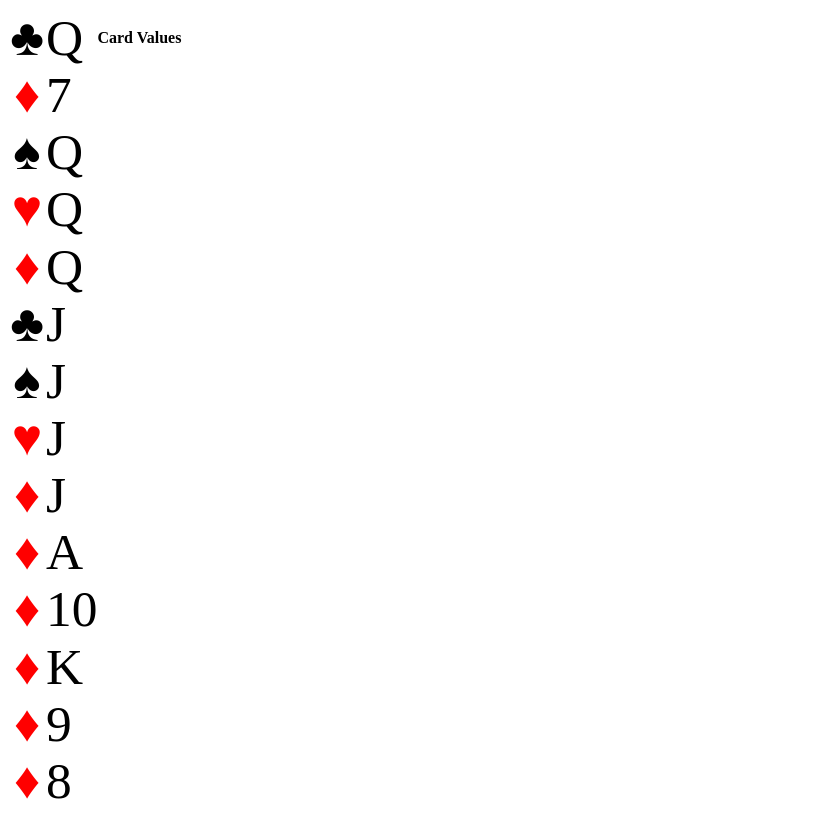
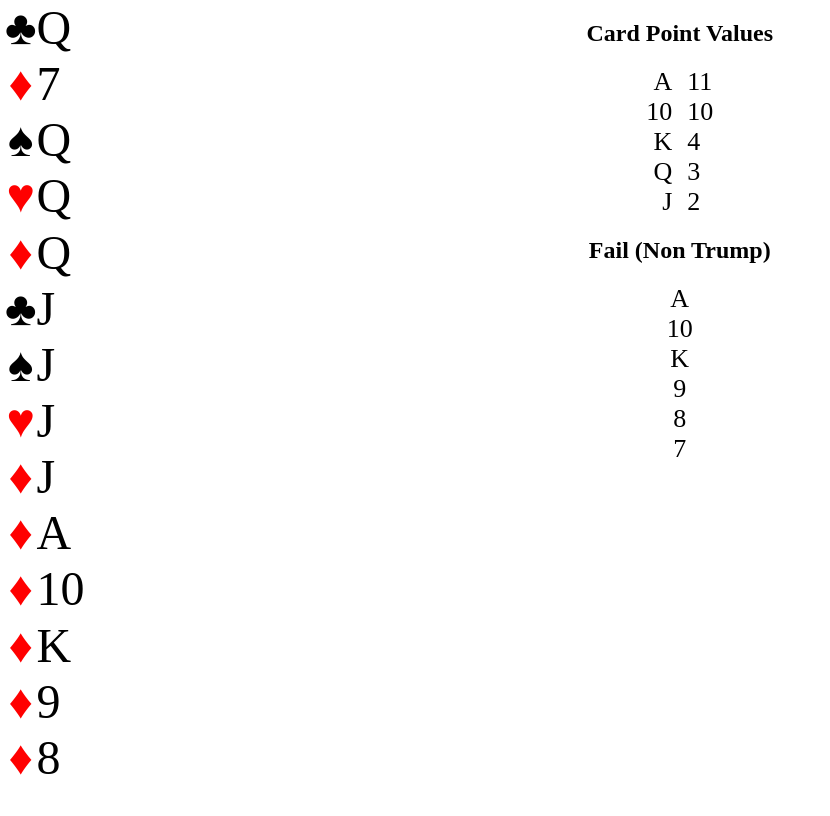
Before and after one commit to JoshuaBaert/sheephead, an Angular app in the folder client/: page / in a window 1280 px wide. Shown: the whole page, without its empty margins (0-830 px from the left). Built offline with nearby package versions, Linux system fonts and the light colour scheme.

Commit message:
super simple

```diff
--- a/client/src/app/app.component.ts
+++ b/client/src/app/app.component.ts
@@ -61,7 +61,7 @@ const trumpOrder = [
   },
 ];
 
-const point = [
+const pointTable = [
   {
     card: 'A',
     value: 11,
@@ -84,53 +84,34 @@ const point = [
   },
 ];
 
+const failTable = [
+  {
+    card: 'A',
+  },
+  {
+    card: '10',
+  },
+  {
+    card: 'K',
+  },
+  {
+    card: '9',
+  },
+  {
+    card: '8',
+  },
+  {
+    card: '7',
+  },
+];
+
 @Component({
   selector: 'app-root',
   encapsulation: ViewEncapsulation.None,
   styles: [`
-    .main {
-      display: flex;
-      flex-direction: row;
-      min-height: 100vh;
-    }
-
-    .trump-container {
-      display: flex;
-      flex-direction: row;
-      height: 100%;
-    }
-
-    #trump-suits, #trump-cards {
-      display: flex;
-      flex-direction: column;
-      height: 100%;
-
-    }
-
-    #trump-suits {
-      min-width: 38px;
-      align-items: center;
-    }
-
     .trump-card {
-      font-size: calc(calc(100vh / ${trumpOrder.length}) * .90);
-      height: calc(100vh / ${trumpOrder.length});
-    }
-
-    .clubs {
-      color: black;
-    }
-    .spades {
-      color: black;
-    }
-    .hearts {
-      color: red;
-    }
-    .diams {
-      color: red;
-    }
-    .suit {
-      min-width: 15px
+      font-size: calc(calc(100vh / ${trumpOrder.length + 1}) * .90);
+      height: calc(calc(100vh / ${trumpOrder.length}) - 1px);
     }
   `],
   template: `
@@ -147,16 +128,23 @@ const point = [
 
       <div class="main-container">
         <div class="point-summary">
-          <h4>Card Values</h4>
+          <h2>Card Point Values</h2>
           <div class="points-table">
-            <div class="points-cards"></div>
+            <div class="points-cards">
+              <div *ngFor="let row of pointTable">{{row.card}}</div>
+            </div>
 
-            <div class="points-values"></div>
+            <div class="points-values">
+              <div *ngFor="let row of pointTable">{{row.value}}</div>
+            </div>
           </div>
         </div>
 
         <div class="fail-summary">
-
+          <h2>Fail (Non Trump)</h2>
+          <div class="fail-cards">
+            <div *ngFor="let card of failTable">{{card.card}}</div>
+          </div>
         </div>
       </div>
     </div>
@@ -164,8 +152,10 @@ const point = [
 })
 export class AppComponent {
   trumpOrder = trumpOrder;
+  pointTable = pointTable;
+  failTable = failTable;
 
-  formatCardText(trump) {
+  formatCardText(trump): string {
     return `<span class="suit ${trump.suit}">&${trump.suit};</span>`;
   }
 }
--- a/client/src/styles.scss
+++ b/client/src/styles.scss
@@ -1 +1,93 @@
 /* You can add global styles to this file, and also import other style files */
+
+body {
+  margin: 0
+}
+
+
+
+
+.main {
+  display: flex;
+  flex-direction: row;
+  min-height: 100vh;
+  margin-left: 5px;
+  margin-right: 5px;
+}
+
+.clubs {
+  color: black;
+}
+.spades {
+  color: black;
+}
+.hearts {
+  color: red;
+}
+.diams {
+  color: red;
+}
+.suit {
+  min-width: 15px
+}
+
+.trump-container {
+  display: flex;
+  flex-direction: row;
+  height: 100%;
+
+  #trump-suits, #trump-cards {
+    display: flex;
+    flex-direction: column;
+    height: 100%;
+
+  }
+
+  #trump-suits {
+    align-items: center;
+  }
+}
+
+
+
+.main-container {
+  width: 100%;
+
+  h2 {
+    text-align: center;
+  }
+
+  .points-summary {
+    width: 100%;
+    display: flex;
+    align-items: center;
+
+  }
+
+  .points-table {
+    display: flex;
+    justify-content: center;
+
+    div {
+      font-size: 26px;
+    }
+
+    .points-cards {
+      text-align: right;
+      margin-right: 15px;
+
+    }
+  }
+
+  .fail-cards {
+    width: 100%;
+    display: flex;
+    flex-direction: column;
+    justify-items: center;
+    align-items: center;
+
+    div {
+      font-size: 26px;
+    }
+  }
+}
```
